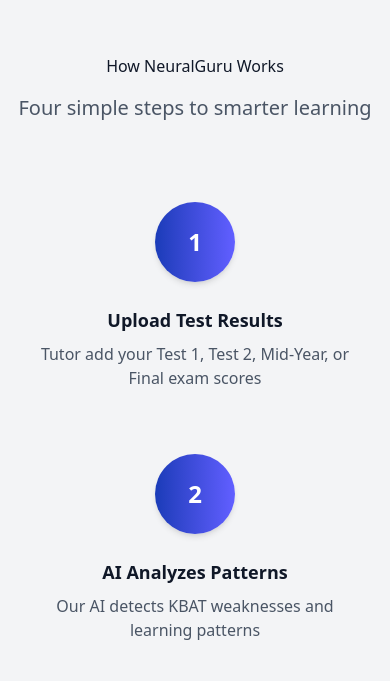
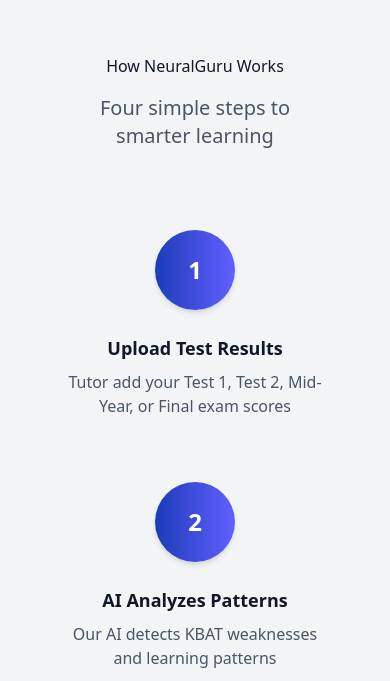
Before and after one commit to OwLabs/ng-homeland, a Next.js app: page / in a window 390 px wide. Shown: the part 2323-3004 px from the top of the page. Built offline with nearby package versions, Linux system fonts and the light colour scheme.

Commit message:
fix(landing-page): added side padding to section c to improve responsive design

```diff
--- a/package.json
+++ b/package.json
@@ -1,6 +1,6 @@
 {
   "name": "ng-homeland",
-  "version": "1.0.7",
+  "version": "1.0.9",
   "private": true,
   "scripts": {
     "dev": "next dev",
--- a/src/components/landing-page/section-c.tsx
+++ b/src/components/landing-page/section-c.tsx
@@ -1,7 +1,7 @@
 export default function SectionC() {
   return (
     <div>
-      <section className="w-full py-24 bg-gray-100">
+      <section className="w-full py-24 px-16 bg-gray-100">
         <div className="max-w-7xl mx-auto">
           <div className="text-center">
             <p className="mb-4 font-md text-gray-900">How NeuralGuru Works</p>
```
Also changed, not shown: 1 other file (tests, documents, lock files or other folders).
